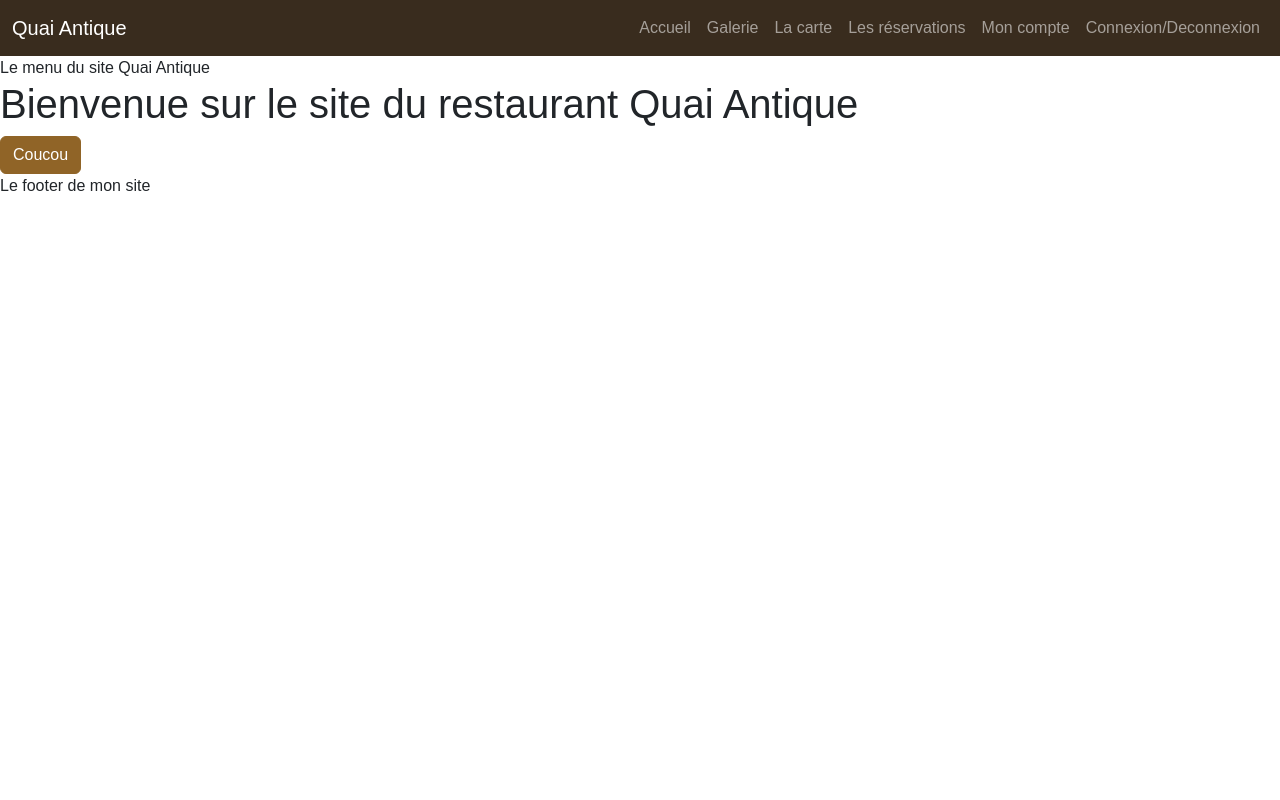
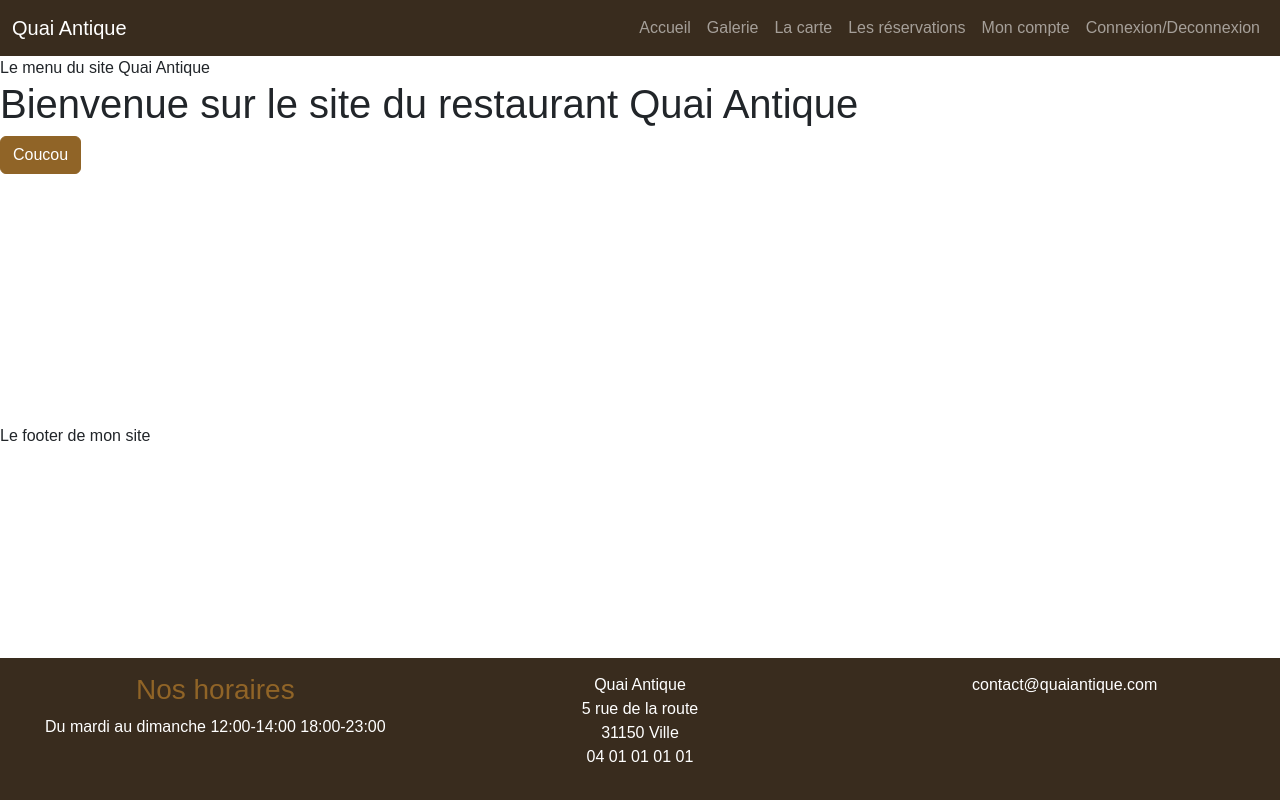
Before and after one commit to Leila-33/QuaiAntiqueRestaurant, a website with bundled scripts: page index.html in a window 1280 px wide. Built offline with nearby package versions, Linux system fonts and the light colour scheme; files whose address does not match are found by name; a web font is replaced by a local one.

Commit message:
Ajout du footer

```diff
--- a/index.html
+++ b/index.html
@@ -50,7 +50,26 @@
 
     </main>
 
-    <footer>Le footer de mon site</footer>
+    <footer>
+        <footer class="bg-dark text-white text-center footer">
+            <div class="row">
+                <div class="col-12 col-lg-4">
+                    <h3 class="text-primary">Nos horaires</h3>
+                    <p>Du mardi au dimanche  12:00-14:00  18:00-23:00</p>
+                </div>
+                <div class="col-6 col-lg-4">
+                    <p>Quai Antique <br/>
+                        5 rue de la route <br/>
+                        31150 Ville <br/>
+                        04 01 01 01 01 <br/>
+                    </p>
+                </div>
+                <div class="col-6 col-lg-4">
+                    <p>contact@quaiantique.com</p>
+                </div>
+            </div>
+        </footer>
+        Le footer de mon site</footer>
     <script type="module" src="Router/Router.js"></script>
     <script src="node_modules/bootstrap/dist/js/bootstrap.bundle.min.js"></script>
 </body>
--- a/scss/main.scss
+++ b/scss/main.scss
@@ -1,2 +1,13 @@
 @import url("/node_modules/bootstrap-icons/font/bootstrap-icons.css");
 @import 'custom';
+html{
+    position:relative;
+    min-height:100%;
+}
+main{margin-bottom:250px};
+footer.footer{
+    padding:15px;
+    position:absolute;
+    bottom:0px;
+    width:100%;
+}
```
Also changed, not shown: scss/main.css, 1 other file.
